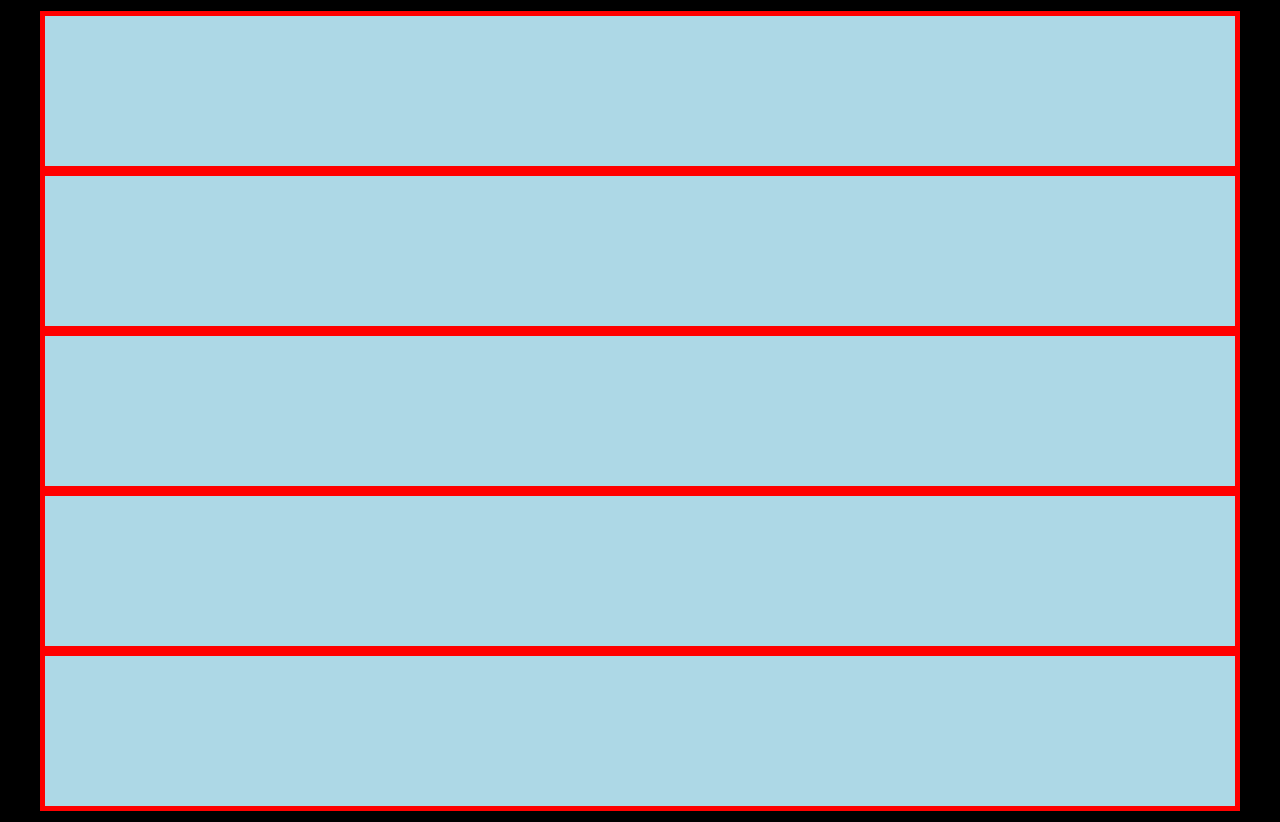
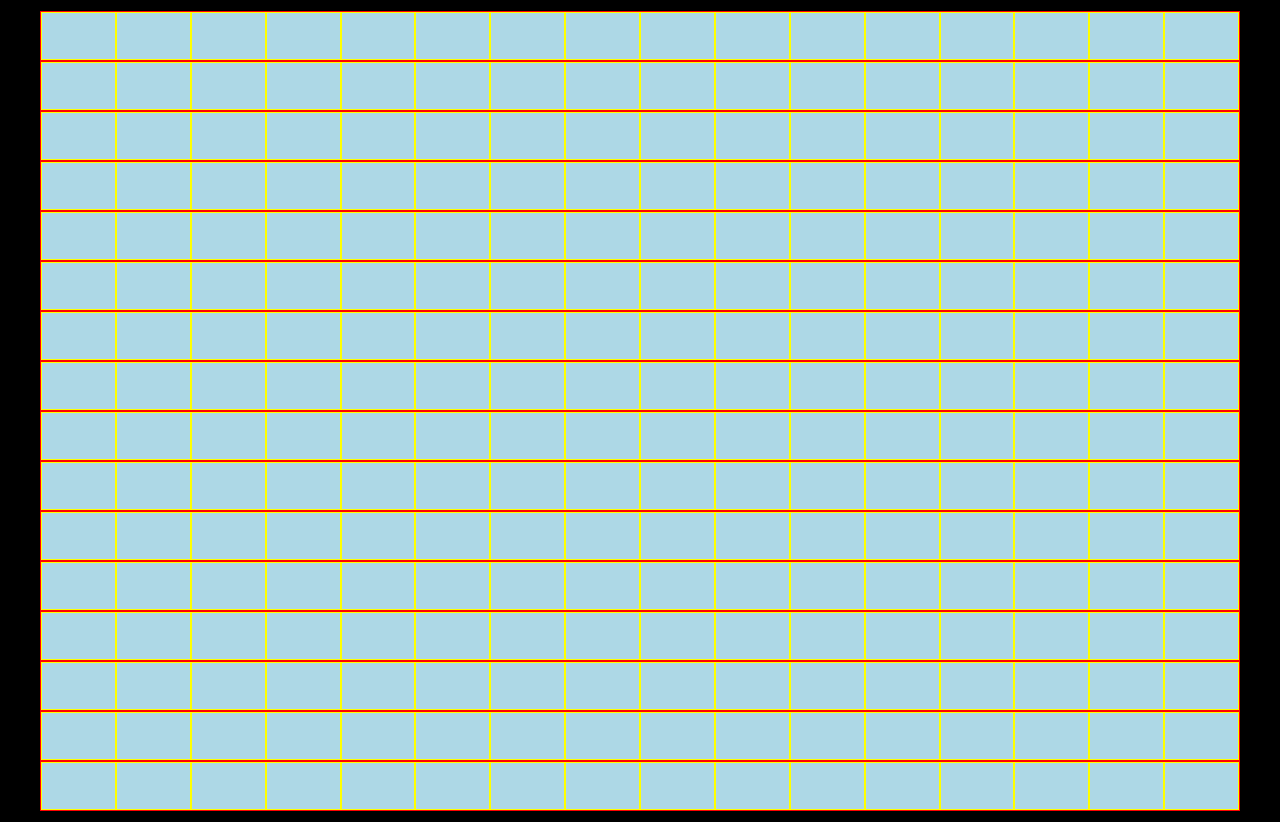
Before and after one commit to pcabezal/etch-a-sketch, a plain HTML site: page index.html in a window 1280 px wide. Drawn offline with Linux system fonts and the light colour scheme.

Commit message:
add createGrid function

```diff
--- a/script.js
+++ b/script.js
@@ -1,28 +1,33 @@
 const mainContainer = document.querySelector('.mainContainer');
 
-
-let yAxis = document.querySelectorAll('.yAxis');
+//yAxis = document.querySelectorAll('.yAxis');
 const addyAxis = document.createElement('div');
 addyAxis.classList.add('yAxis');
 
-const block = document.querySelectorAll('.block');
+// const block = document.querySelectorAll('.block'); maybe not needed?
 const addBlock = document.createElement('div');
 addBlock.classList.add('block');
 
+let gridNumber = 16;
 
+function createGrid() {
+    mainContainer.appendChild(addyAxis);
+    for (let i=gridNumber; i > 0; i--) {
+        addyAxis.appendChild(addBlock.cloneNode(true));
+    }
+    for (let i=gridNumber; i > 1; i--) {
+        mainContainer.appendChild(addyAxis.cloneNode(true));
+    }
+}
 
-mainContainer.appendChild(addyAxis);
+createGrid();
 
-
-console.log(mainContainer);
-console.log(yAxis);
-console.log(block);
-
-//yAxis.appendChild(addBlock);
-
-
-
+/* mainContainer.appendChild(addyAxis);
+addyAxis.appendChild(addBlock.cloneNode(true));
+addyAxis.appendChild(addBlock.cloneNode(true));
+addyAxis.appendChild(addBlock.cloneNode(true));
 mainContainer.appendChild(addyAxis.cloneNode(true));
 mainContainer.appendChild(addyAxis.cloneNode(true));
 mainContainer.appendChild(addyAxis.cloneNode(true));
 mainContainer.appendChild(addyAxis.cloneNode(true));
+*/
--- a/styles.css
+++ b/styles.css
@@ -22,7 +22,7 @@ body {
     flex-grow: 100;
     min-height: 0px;
     min-width: 0px;
-    border: 5px;
+    border: 1px;
     border-color: red;
     border-style: solid;
 }
@@ -32,7 +32,7 @@ body {
     flex-grow: 100;
     min-height: 0px;
     min-width: 0px;
-    border: 5px;
+    border: 1px;
     border-color: yellow;
     border-style: solid;
 }
```
